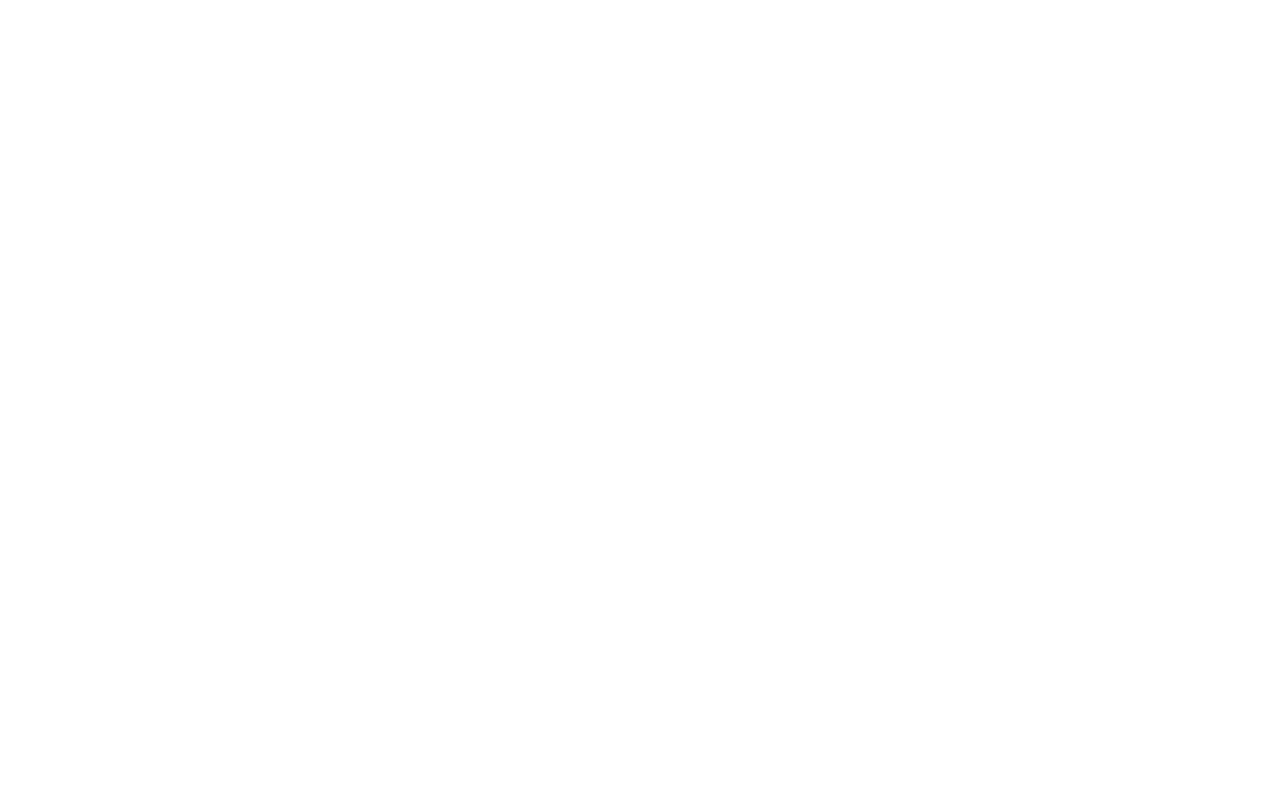
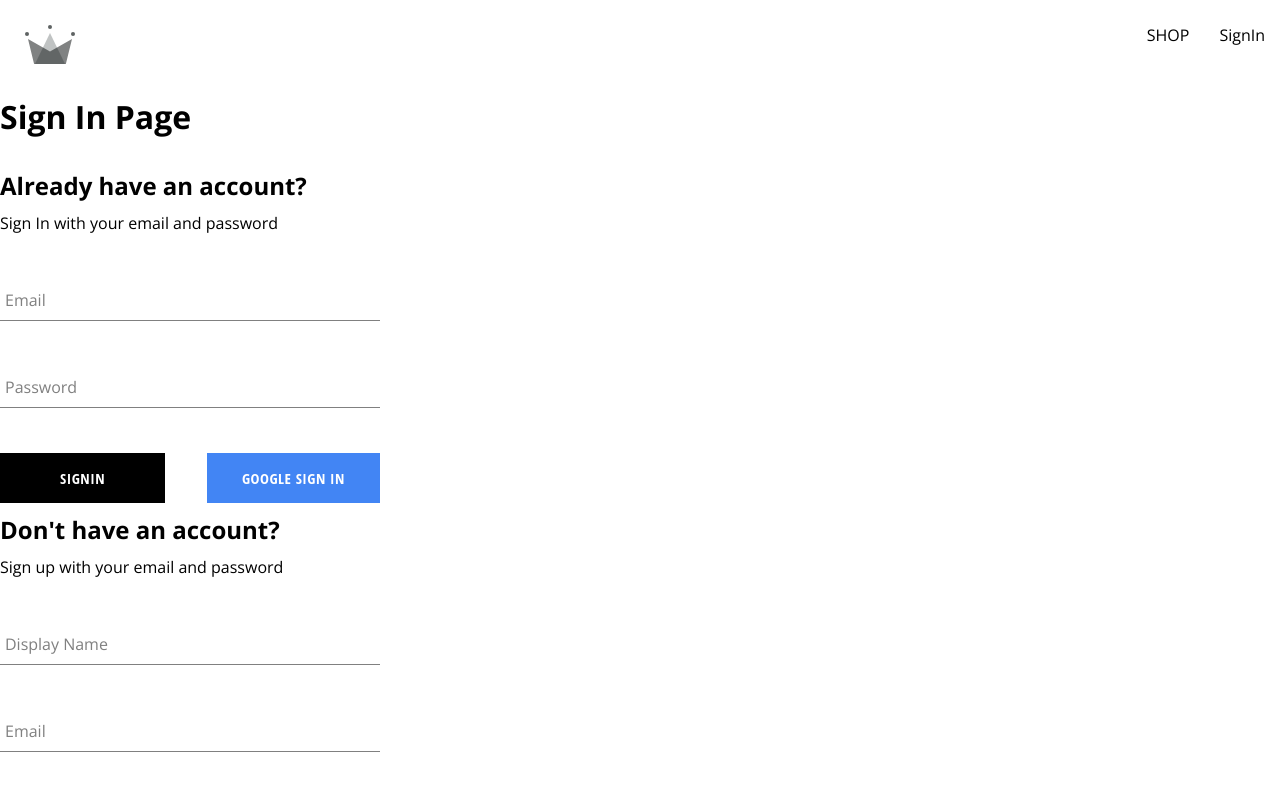
Before and after one commit to ZhangMYihua/crwn-clothing-v2, a React (Create React App) app: page /auth in a window 1280 px wide. Before the commit this address had no page. Shown: the top 800 px of the page. Built offline with nearby package versions, Linux system fonts and the light colour scheme; the HTML template or start-up script is replaced by a standard one.

Commit message:
added authentication page

```diff
--- a/src/App.js
+++ b/src/App.js
@@ -2,14 +2,14 @@ import "./categories.styles.scss";
 import Home from "./routes/Home";
 import { Routes, Route } from "react-router-dom";
 import Navigation from "./routes/Navigation";
-import SignIn from "./routes/SignIn";
+import Authentication from "./routes/Authentication";
 const App = () => {
   return (
     <Routes>
       <Route path="/" element={<Navigation />}>
         <Route index element={<Home />} />
         <Route path="shop" element={<h1>I am Shop</h1>} />
-        <Route path="signIn" element={<SignIn />} />
+        <Route path="auth" element={<Authentication />} />
       </Route>
     </Routes>
   );
--- a/src/components/directory/directory-component.js
+++ b/src/components/Directory.js
@@ -1,4 +1,4 @@
-import CategoryItem from "../category-item/category-item-component";
+import CategoryItem from "./CategoryItem.js";
 
 const Directory = ({ categories }) => {
   return (
--- /dev/null
+++ b/src/components/SignInForm.js
@@ -0,0 +1,92 @@
+import React, { useState } from "react";
+import "./signupform.scss";
+import {
+  signInWithGooglePopup,
+  createUserDocumentFromAuth,
+  signInAuthUserWithEmailAndPassword,
+} from "../utils/firebase";
+import FormInput from "./FormInput";
+import Button from "./Button";
+import "./SignInForm.scss";
+
+const defaultFormField = {
+  email: "",
+  password: "",
+};
+const SignInForm = () => {
+  const [formField, setFormField] = useState(defaultFormField);
+
+  const { email, password } = formField;
+
+  const resetFormFields = () => {
+    setFormField(defaultFormField);
+  };
+
+  const handleChange = (e) => {
+    const { name, value } = e.target;
+    setFormField({ ...formField, [name]: value });
+  };
+
+  const handleSubmit = async (e) => {
+    e.preventDefault();
+    resetFormFields();
+    if (!email || !password) return;
+    try {
+      const response = await signInAuthUserWithEmailAndPassword(
+        email,
+        password
+      );
+      console.log(response);
+      resetFormFields();
+    } catch (err) {
+      switch (err.code) {
+        case "auth/wrong-password":
+          alert("Incorrect Email/Password");
+          break;
+        case "auth/user-not-found":
+          alert("no user associated with this email");
+          break;
+        default:
+          console.log(err);
+      }
+    }
+  };
+
+  const signInWithGoogle = async () => {
+    const { user } = await signInWithGooglePopup();
+    const userDocRef = await createUserDocumentFromAuth(user);
+  };
+
+  return (
+    <div className="sign-in-container">
+      <h2>Already have an account?</h2>
+      <span>Sign In with your email and password</span>
+      <form onSubmit={(e) => handleSubmit(e)}>
+        <FormInput
+          label="Email"
+          required
+          name="email"
+          type="email"
+          value={email}
+          onChange={handleChange}
+        />
+        <FormInput
+          label="Password"
+          required
+          name="password"
+          type="password"
+          value={password}
+          onChange={handleChange}
+        />
+        <div className="buttons-container">
+          <Button type="submit">SignIn</Button>
+          <Button buttonType="google" onClick={signInWithGoogle}>
+            Google Sign in
+          </Button>
+        </div>
+      </form>
+    </div>
+  );
+};
+
+export default SignInForm;
--- /dev/null
+++ b/src/components/SignInForm.scss
@@ -0,0 +1,12 @@
+.sign-in-container {
+  display: flex;
+  flex-direction: column;
+  width: 380px;
+  h2 {
+    margin: 10px 0;
+  }
+  .buttons-container {
+    display: flex;
+    justify-content: space-between;
+  }
+}
--- a/src/routes/SignIn.js
+++ b/src/routes/Authentication.js
@@ -6,26 +6,20 @@ import {
   signInWithGoogleRedirect,
 } from "../utils/firebase";
 import SignUpForm from "../components/SignUpForm";
-const SignIn = () => {
+import SignInForm from "../components/SignInForm";
+
+const Authentication = () => {
   const logGoogleuser = async () => {
     const { user } = await signInWithGooglePopup();
-    // console.log(response);
     const userDocRef = await createUserDocumentFromAuth(user);
-  };
-  const logGoogleRedirectUser = async () => {
-    const { user } = await signInWithGoogleRedirect();
-    console.log(user);
   };
   return (
     <div>
       <h1>Sign In Page</h1>
-      <button onClick={logGoogleuser}>Sign In With Google</button>
-      <button onClick={signInWithGoogleRedirect}>
-        Sign In With GoogleRedirect
-      </button>
+      <SignInForm />
       <SignUpForm />
     </div>
   );
 };
 
-export default SignIn;
+export default Authentication;
--- a/src/routes/Home.js
+++ b/src/routes/Home.js
@@ -1,5 +1,5 @@
 import "../categories.styles.scss";
-import Directory from "../components/directory/directory-component";
+import Directory from "../components/Directory.js";
 
 const Home = () => {
   const categories = [
--- a/src/routes/Navigation.js
+++ b/src/routes/Navigation.js
@@ -12,7 +12,7 @@ const Navigation = () => {
           <Link className="nav-link" to="/shop">
             SHOP
           </Link>
-          <Link className="nav-link" to="/signIn">
+          <Link className="nav-link" to="/auth">
             SignIn
           </Link>
         </div>
--- a/src/utils/firebase.js
+++ b/src/utils/firebase.js
@@ -6,6 +6,7 @@ import {
   signInWithPopup,
   GoogleAuthProvider,
   createUserWithEmailAndPassword,
+  signInWithEmailAndPassword,
 } from "firebase/auth";
 import { getFirestore, doc, getDoc, setDoc } from "firebase/firestore";
 // TODO: Add SDKs for Firebase products that you want to use
@@ -67,3 +68,9 @@ export const createAuthUserWithEmailAndPassword = async (email, password) => {
   if (!email || !password) return;
   return await createUserWithEmailAndPassword(auth, email, password);
 };
+
+
+export const signInAuthUserWithEmailAndPassword = async (email, password) => {
+  if (!email || !password) return;
+  return await signInWithEmailAndPassword(auth, email, password);
+};
```
Also changed, not shown: src/components/CategoryItem.js (renamed from src/components/category-item/category-item-component.js), src/components/category-item.styles.scss (added), src/components/category-item/category-item.styles.scss (deleted).
